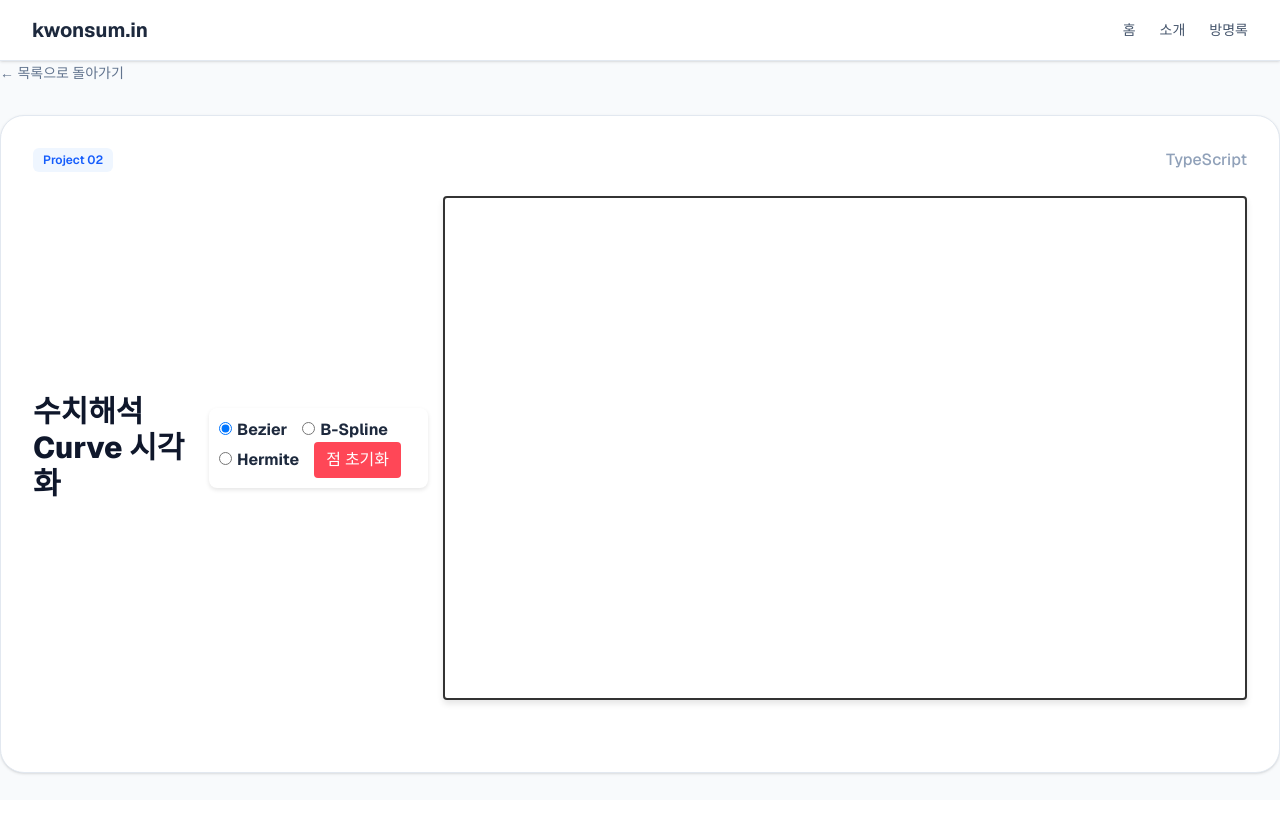
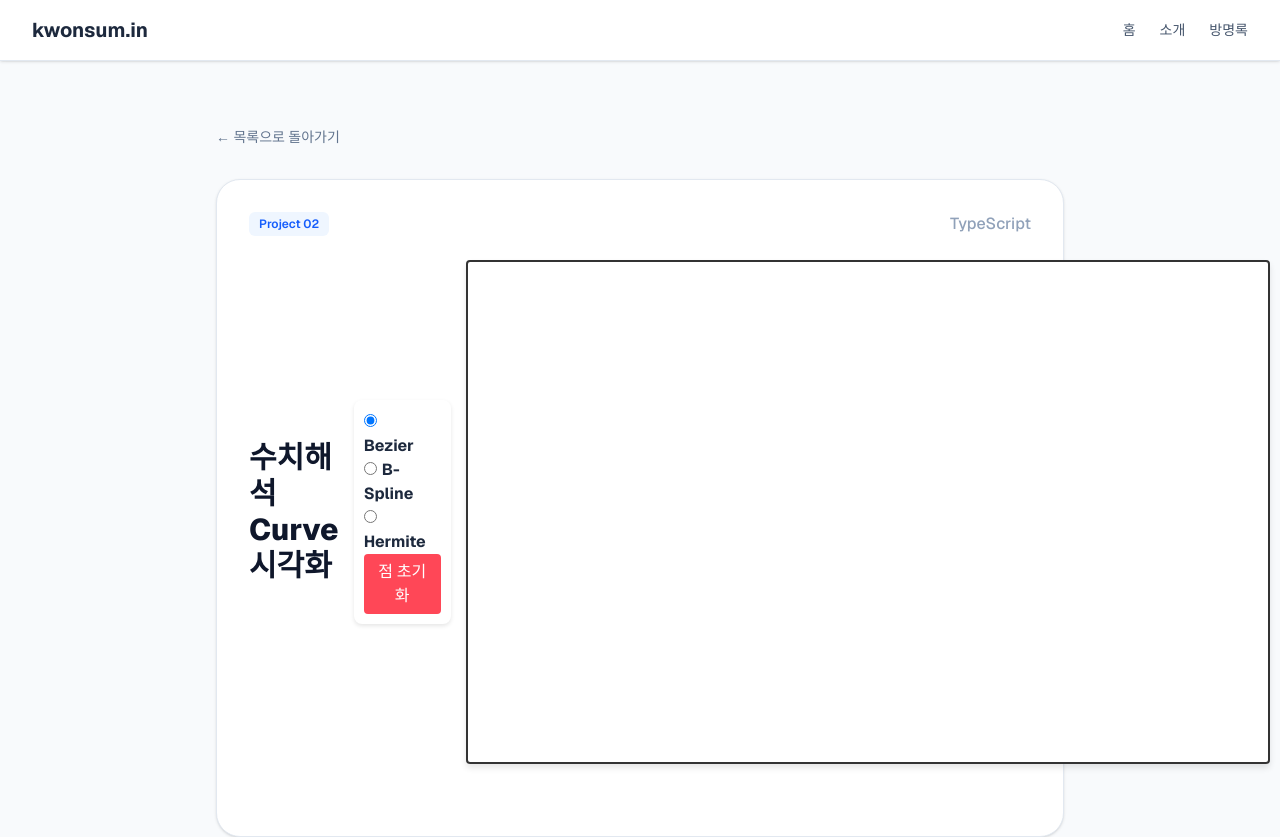
Before and after one commit to kwonsumin030716/portfolio, a Next.js app in the folder web/: page /projects/2 in a window 1280 px wide. Before the commit the page ends 800 px from the top, so only its background shows below. Built offline with nearby package versions, Linux system fonts and the light colour scheme.

Commit message:
Curve 페이지 틀

```diff
--- a/web/src/app/projects/2/page.tsx
+++ b/web/src/app/projects/2/page.tsx
@@ -86,6 +86,7 @@
     return (
         <div className="min-h-screen bg-slate-50 text-slate-800 font-sans">
             <Navbar />
+            <div className="max-w-4xl mx-auto px-6 pt-16">
                 <Link href="/" className="inline-flex items-center text-sm font-medium text-slate-500 hover:text-slate-800 mb-8 transition">
                     ← 목록으로 돌아가기
                 </Link>
@@ -130,5 +131,6 @@
                     </div>
                 </article>
             </div>
+        </div>
     );
 }
```
Lines whose indentation alone changed are shown as unchanged.
